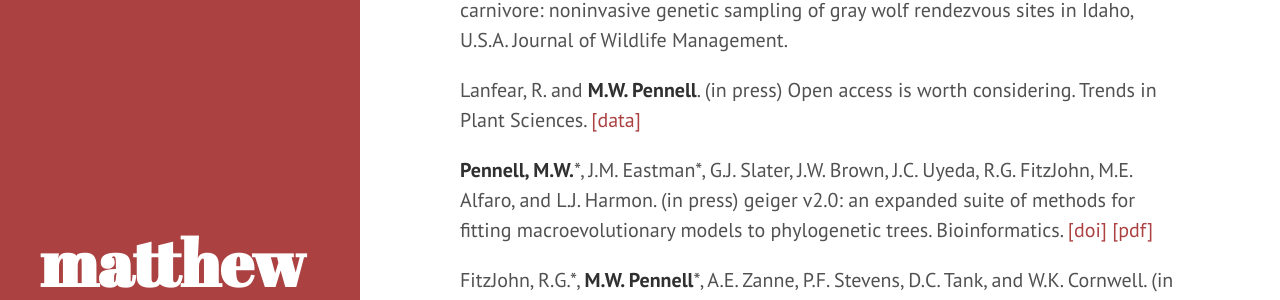
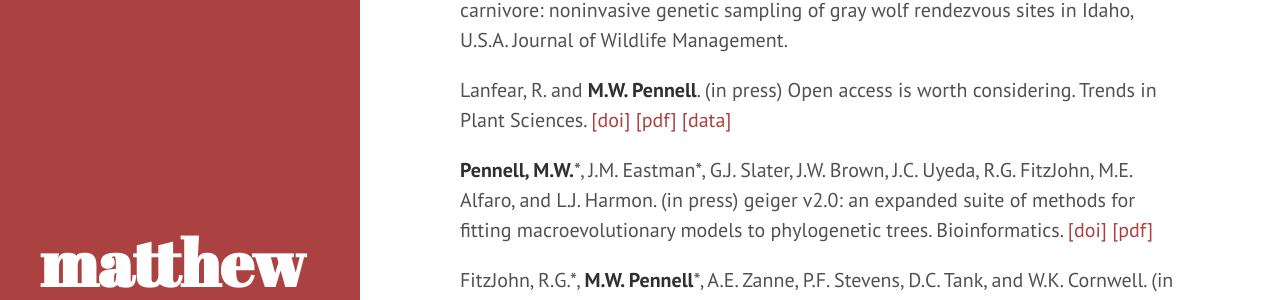
Before and after one commit to atredennick/mwpennell.github.io, a Jekyll site: the page built from publications.md, in a window 1280 px wide and 900 px high, scrolled down 413 px. Shown: the part 153-453 px from the top of the window. Built offline with Jekyll 4.4.1, drawn with Linux system fonts in a browser that asks for light colours; Markdown is read by kramdown in place of the engine named in the settings.

Commit message:
added lanfear and pennell trends in plant sciences paper

```diff
--- a/publications.md
+++ b/publications.md
@@ -14,7 +14,7 @@ The Tree of Sex Consortium; T. Ashman, D. Bachtrog, H. Blackmon, E.E. Goldberg,
 
 Stansbury, C.R., D.E. Ausband, P. Zager, C.M. Mack, C.R. Miller, **M.W. Pennell**, and L.P. Waits. (in press) A long term population monitoring approach to a wide-ranging carnivore: noninvasive genetic sampling of gray wolf rendezvous sites in Idaho, U.S.A. Journal of Wildlife Management.
 
-Lanfear, R. and **M.W. Pennell**. (in press) Open access is worth considering. Trends in Plant Sciences. [[data]](http://dx.doi.org/10.6084/m9.figshare.956240)
+Lanfear, R. and **M.W. Pennell**. (in press) Open access is worth considering. Trends in Plant Sciences. [[doi]](http://www.sciencedirect.com/science/article/pii/S1360138514001058#) [[pdf]]({{url}}/pdfs/lanfear-trpl-2014.pdf) [[data]](http://dx.doi.org/10.6084/m9.figshare.956240)
 
 **Pennell, M.W.**\*, J.M. Eastman\*, G.J. Slater, J.W. Brown, J.C. Uyeda, R.G. FitzJohn, M.E. Alfaro, and L.J. Harmon. (in press) geiger v2.0: an expanded suite of methods for fitting macroevolutionary models to phylogenetic trees. Bioinformatics. [[doi]](http://bioinformatics.oxfordjournals.org/content/early/2014/04/10/bioinformatics.btu181.abstract) [[pdf]]({{url}}/pdfs/pennell-bioinf-2014.pdf)
 
```
Also changed, not shown: 1 other file.
